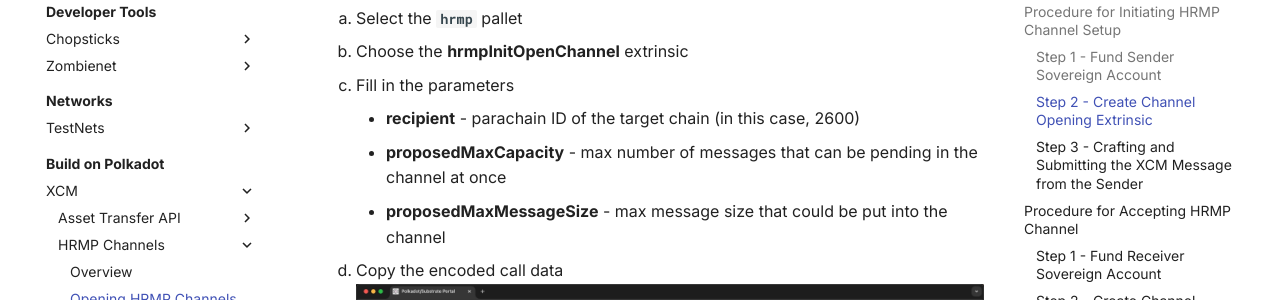
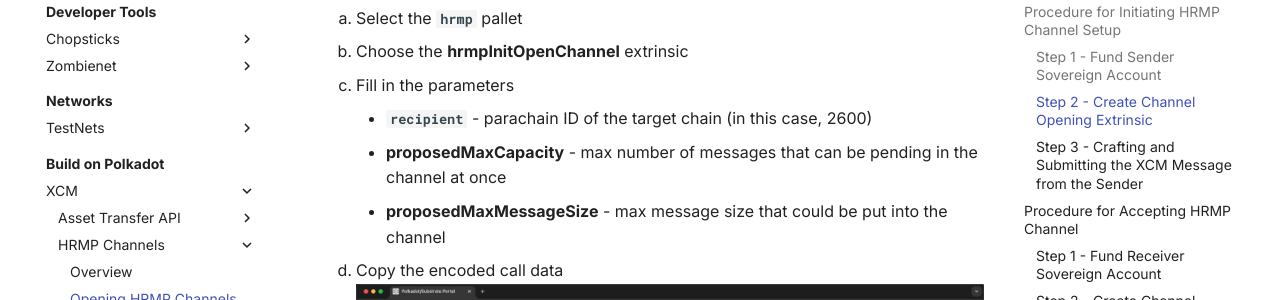
Before and after one commit to papermoonio/polkadot-ecosystem-docs-draft, an MkDocs documentation site: the page built from docs/build-on-polkadot/xcm/hrmp-channels/para-to-para.md, in a window 1280 px wide and 900 px high, scrolled down 2170 px. Shown: the part 150-450 px from the top of the window. Built offline with MkDocs 1.6.1 and Material for MkDocs 9.7.7, drawn with Linux system fonts in a browser that asks for light colours.

```diff
--- a/docs/build-on-polkadot/xcm/hrmp-channels/para-to-para.md
+++ b/docs/build-on-polkadot/xcm/hrmp-channels/para-to-para.md
@@ -66,7 +66,7 @@ Use Polkadot.js Apps UI to connect to the relay chain and transfer funds from yo
     1. Select the **`hrmp`** pallet
     2. Choose the **hrmpInitOpenChannel** extrinsic
     3. Fill in the parameters
-        - **recipient** - parachain ID of the target chain (in this case, 2600)
+        - **`recipient`** - parachain ID of the target chain (in this case, 2600)
         - **proposedMaxCapacity** - max number of messages that can be pending in the channel at once
         - **proposedMaxMessageSize** - max message size that could be put into the channel
     4. Copy the encoded call data
```
